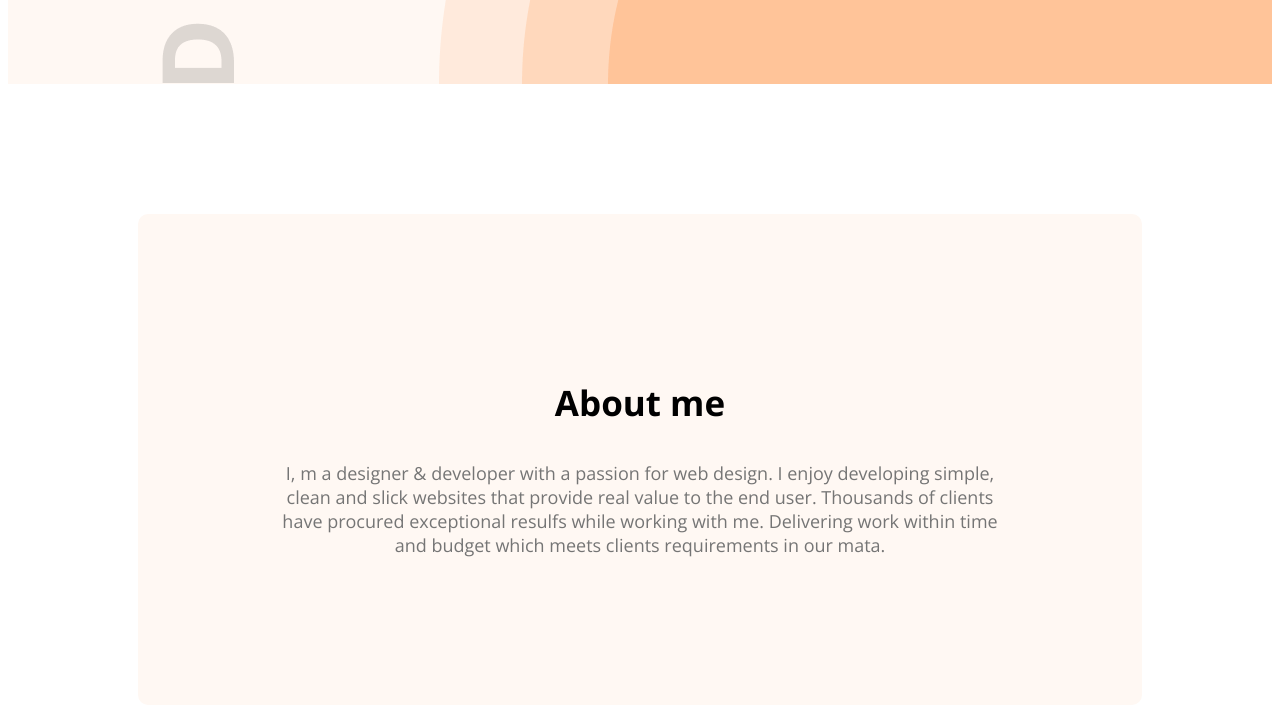
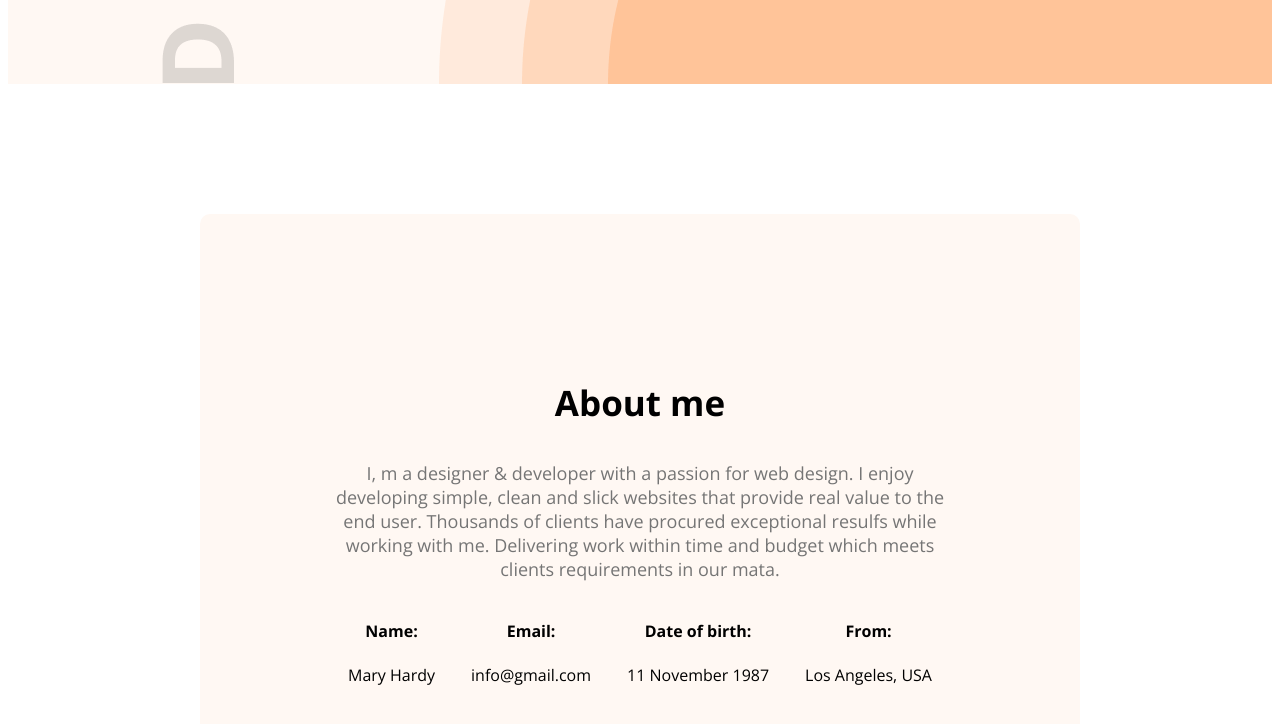
Before and after one commit to neamatullah01/webdeveloper-portfolio, a plain HTML site: page index.html in a window 1280 px wide. Shown: the part 869-1593 px from the top of the page. Drawn offline with nearby package versions, Linux system fonts and the light colour scheme.

Commit message:
aobut added

```diff
--- a/index.html
+++ b/index.html
@@ -37,6 +37,26 @@
             <p class="section-des">
                 I, m a designer & developer with a passion for web design. I enjoy developing simple, clean and slick websites that provide real value to the end user. Thousands of clients have procured exceptional resulfs while working with me. Delivering work within time and budget which meets clients requirements in our mata.
             </p>
+            <div class="about-info-container">
+                <!-- .about-info*4>h4.info-title+p.info-des -->
+                <div class="about-info">
+                    <h4 class="info-title">Name:</h4>
+                    <p class="info-des">Mary Hardy</p>
+                </div>
+                <div class="about-info">
+                    <h4 class="info-title">Email:</h4>
+                    <p class="info-des">info@gmail.com</p>
+                </div>
+                <div class="about-info">
+                    <h4 class="info-title">Date of birth:</h4>
+                    <p class="info-des">11 November 1987</p>
+                </div>
+                <div class="about-info">
+                    <h4 class="info-title">From:</h4>
+                    <p class="info-des">Los Angeles, USA</p>
+                </div>
+            </div>
+
         </section>
     </main>
     <footer></footer>
--- a/styles/portfolio.css
+++ b/styles/portfolio.css
@@ -114,7 +114,10 @@ nav a {
 }
 
 /* main section styles */
-
+main{
+    max-width: 1140px;
+    margin: 0 auto;
+}
 /* about section style */
 .about {
     padding: 130px;
@@ -122,3 +125,10 @@ nav a {
     background: #FFF8F3;
     margin: 130px;
 }
+.about-info-container{
+    display: flex;
+    justify-content: space-around;
+}
+.about-info{
+    text-align: center;
+}
```
